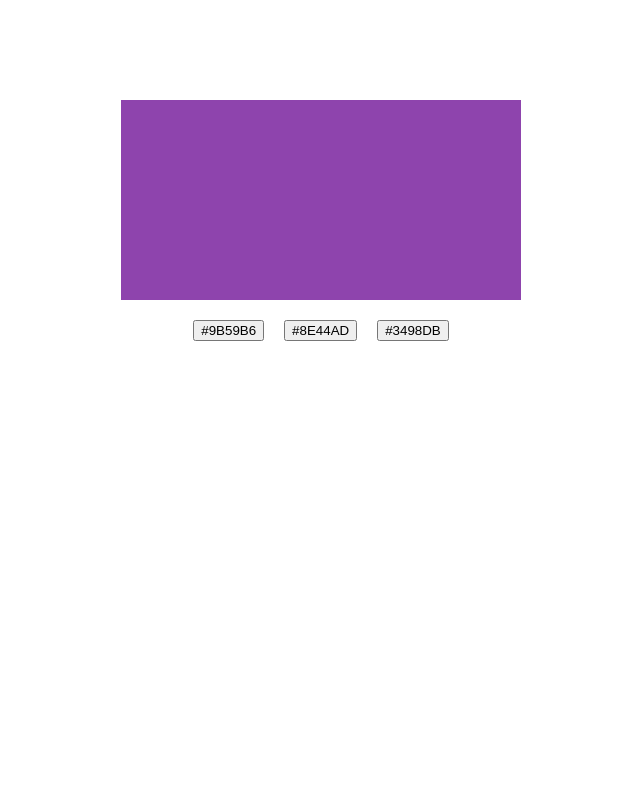
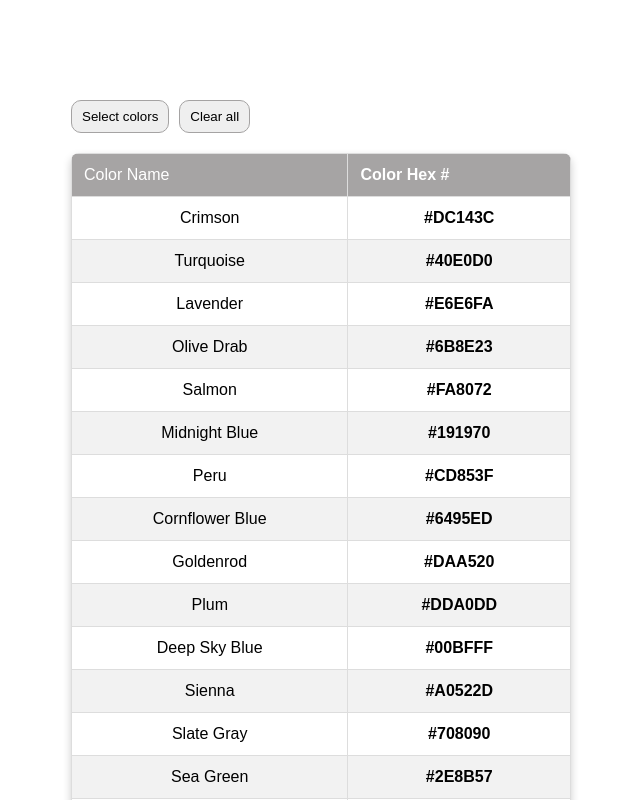
Before and after one commit to 97-Jeffrey/react-coding-practice, a React (Create React App) app: page / in a window 1280 px wide. Shown: the top 800 px of the page, without its empty margins (319-959 px from the left). Built offline with nearby package versions, Linux system fonts and the light colour scheme.

Commit message:
added new component

```diff
--- a/src/App.js
+++ b/src/App.js
@@ -3,13 +3,16 @@ import InputTag from './components/InputTag';
 import Countries from './components/Countries';
 import Users from './components/users/users';
 import ColorPicker from './components/ColorPicker';
+import Color from './components/color';
+
+import colors from './data/color';
 
  {/* <Countries data={{ china:'Beijing', Germany: 'Berlin'}} /> */}
 
 function App() {
    return (
       <div className='App'>
-         <ColorPicker />
+         <Color data={colors}/>
       </div>
    )
 
--- /dev/null
+++ b/src/components/color/index.js
@@ -0,0 +1,81 @@
+import '../../styles/color.css'
+import { useState } from 'react'
+
+const Color = ({ data }) =>{
+
+    const colors = Object.values(data);
+    const [showColorTable, setShowColorTable] =useState(false)
+    const [selectedColors, setSelectedColors] = useState([])
+
+    const handleToggleButton = () =>{
+       setShowColorTable(prev => !prev)
+    }
+
+    const handleColorsSelect =(color) =>{
+        if(selectedColors.includes(color)){
+            setSelectedColors(prev=> [...prev].filter(eachColor=>eachColor !==color))
+        }else{
+            setSelectedColors(prev=> [...prev, color])
+        }
+    }
+
+    const handleColorClear = () =>{
+        setSelectedColors([])
+        setShowColorTable(false)
+    }
+
+    return (
+        <>
+           <div className='container'>
+           <div className='button-group'>
+              <button className='button' onClick={handleToggleButton}>
+                Select colors
+                {selectedColors.length?
+                `: ${selectedColors.length} selected`:
+                ""}
+              </button>
+              <button className='button' onClick={handleColorClear}>Clear all</button>
+           </div>
+
+           {
+            showColorTable
+               &&
+            <div className='color-picker'>
+                {colors.map(color=> (<div
+
+                    key={color.name}
+                    className='color-tile'
+                    style={{ backgroundColor: color.hex}}
+                    onClick={()=> handleColorsSelect(color.name)}
+                    >
+                        {selectedColors.includes(color.name)? 'X':""}
+                    </div>
+                ))}
+            </div>
+            }
+
+
+           <table>
+                <thead>
+                    <tr>
+                    <td>Color Name</td>
+                    <td>Color Hex #</td>
+                    </tr>
+
+                </thead>
+                <tbody>
+                    {colors
+                    .filter(eachColor=> selectedColors.length? selectedColors.includes(eachColor.name): eachColor  )
+                    .map(color=> (<tr key={color.name}>
+                        <td>{color.name}</td>
+                        <td>{color.hex}</td>
+                    </tr>))}
+
+                </tbody>
+            </table>
+            </div>
+        </>
+    )
+}
+
+export default Color;
--- /dev/null
+++ b/src/data/color.js
@@ -0,0 +1,37 @@
+const colors = {
+    "9834729384729834": { name: "Crimson", hex: "#DC143C", rgb: "rgb(220, 20, 60)" },
+    "2398472398472398": { name: "Turquoise", hex: "#40E0D0", rgb: "rgb(64, 224, 208)" },
+    "3847293847293847": { name: "Lavender", hex: "#E6E6FA", rgb: "rgb(230, 230, 250)" },
+    "9487239487239487": { name: "Olive Drab", hex: "#6B8E23", rgb: "rgb(107, 142, 35)" },
+    "2938472938472938": { name: "Salmon", hex: "#FA8072", rgb: "rgb(250, 128, 114)" },
+    "1847293847293847": { name: "Midnight Blue", hex: "#191970", rgb: "rgb(25, 25, 112)" },
+    "9487239487239483": { name: "Peru", hex: "#CD853F", rgb: "rgb(205, 133, 63)" },
+    "5678901234567890": { name: "Cornflower Blue", hex: "#6495ED", rgb: "rgb(100, 149, 237)" },
+    "1928374650918273": { name: "Goldenrod", hex: "#DAA520", rgb: "rgb(218, 165, 32)" },
+    "5678098765432109": { name: "Plum", hex: "#DDA0DD", rgb: "rgb(221, 160, 221)" },
+    "6758493029384756": { name: "Deep Sky Blue", hex: "#00BFFF", rgb: "rgb(0, 191, 255)" },
+    "9081726354672819": { name: "Sienna", hex: "#A0522D", rgb: "rgb(160, 82, 45)" },
+    "1029384756123456": { name: "Slate Gray", hex: "#708090", rgb: "rgb(112, 128, 144)" },
+    "5637281948273645": { name: "Sea Green", hex: "#2E8B57", rgb: "rgb(46, 139, 87)" },
+    "8273649182736452": { name: "Firebrick", hex: "#B22222", rgb: "rgb(178, 34, 34)" },
+    "9182736450918273": { name: "Rosy Brown", hex: "#BC8F8F", rgb: "rgb(188, 143, 143)" },
+    "7364829102837465": { name: "Steel Blue", hex: "#4682B4", rgb: "rgb(70, 130, 180)" },
+    "5647382910827364": { name: "Dark Orchid", hex: "#9932CC", rgb: "rgb(153, 50, 204)" },
+    "9876543210987654": { name: "Dark Salmon", hex: "#E9967A", rgb: "rgb(233, 150, 122)" },
+    "1234567890123456": { name: "Pale Goldenrod", hex: "#EEE8AA", rgb: "rgb(238, 232, 170)" },
+    "2345678901234567": { name: "Hot Pink", hex: "#FF69B4", rgb: "rgb(255, 105, 180)" },
+    "3456789012345678": { name: "Dodger Blue", hex: "#1E90FF", rgb: "rgb(30, 144, 255)" },
+    "4567890123456789": { name: "Light Coral", hex: "#F08080", rgb: "rgb(240, 128, 128)" },
+    "5678901234567891": { name: "Medium Purple", hex: "#9370DB", rgb: "rgb(147, 112, 219)" },
+    "6789012345678902": { name: "Chocolate", hex: "#D2691E", rgb: "rgb(210, 105, 30)" },
+    "7890123456789013": { name: "Light Sea Green", hex: "#20B2AA", rgb: "rgb(32, 178, 170)" },
+    "8901234567890124": { name: "Orchid", hex: "#DA70D6", rgb: "rgb(218, 112, 214)" },
+    "9012345678901235": { name: "Rebecca Purple", hex: "#663399", rgb: "rgb(102, 51, 153)" },
+    "1122334455667788": { name: "Azure", hex: "#F0FFFF", rgb: "rgb(240, 255, 255)" },
+    "2233445566778899": { name: "Mint Green", hex: "#98FB98", rgb: "rgb(152, 251, 152)" },
+    "3344556677889900": { name: "Amber", hex: "#FFBF00", rgb: "rgb(255, 191, 0)" },
+    "4455667788990011": { name: "Cerulean", hex: "#007BA7", rgb: "rgb(0, 123, 167)" },
+    "5566778899001122": { name: "Emerald", hex: "#50C878", rgb: "rgb(80, 200, 120)" }
+};
+
+export default colors;
--- /dev/null
+++ b/src/styles/color.css
@@ -0,0 +1,83 @@
+.container{
+    display: flex;
+    flex-direction: column;
+    width: 500px;
+    position: relative;
+}
+
+table {
+    width: 100%;
+    border-collapse: collapse;
+    margin: 20px auto;
+    font-family: Arial, sans-serif;
+    box-shadow: 0 4px 8px rgba(0, 0, 0, 0.2);
+    border-radius: 8px;
+    overflow: hidden;
+}
+thead {
+    background-color: rgb(166, 164, 164);
+    color: white;
+    text-align: left;
+}
+th, td {
+    padding: 12px;
+    border: 1px solid #ddd;
+}
+tbody tr:nth-child(even) {
+    background-color: #f2f2f2;
+}
+tbody tr:hover {
+    background-color: #ddd;
+}
+td:last-child {
+    font-weight: bold;
+}
+
+.button-group{
+   display: flex;
+   gap: 10px
+}
+
+.button{
+    cursor: pointer;
+    padding: 8px 10px;
+    border: 1px solid rgb(165, 163,163);
+    border-radius: 10px;
+
+}
+
+.button:hover{
+    border: 1px solid #1d1c1c;
+    background-color: #f2f2f2;
+}
+
+.color-picker {
+    margin-top: 30px;
+    width: 250px;
+    height: 250px;
+    border: 1px solid gray;
+    border-radius: 5px;
+    background-color: #f2f2f2;
+    display: flex;
+    flex-direction: row;
+    flex-wrap: wrap;
+    justify-content: left;
+    align-items: center;
+    gap:8px;
+    padding:10px;
+    overflow-y: scroll;
+    z-index: 2;
+    position: absolute;
+}
+
+.color-tile{
+    width: 40px;
+    height: 40px;
+    border-radius: 5px;
+    border: 1px solid #000;
+    cursor: pointer;
+    display: flex;
+    flex-direction: row;
+    justify-content: center;
+    align-items: center;
+}
```
